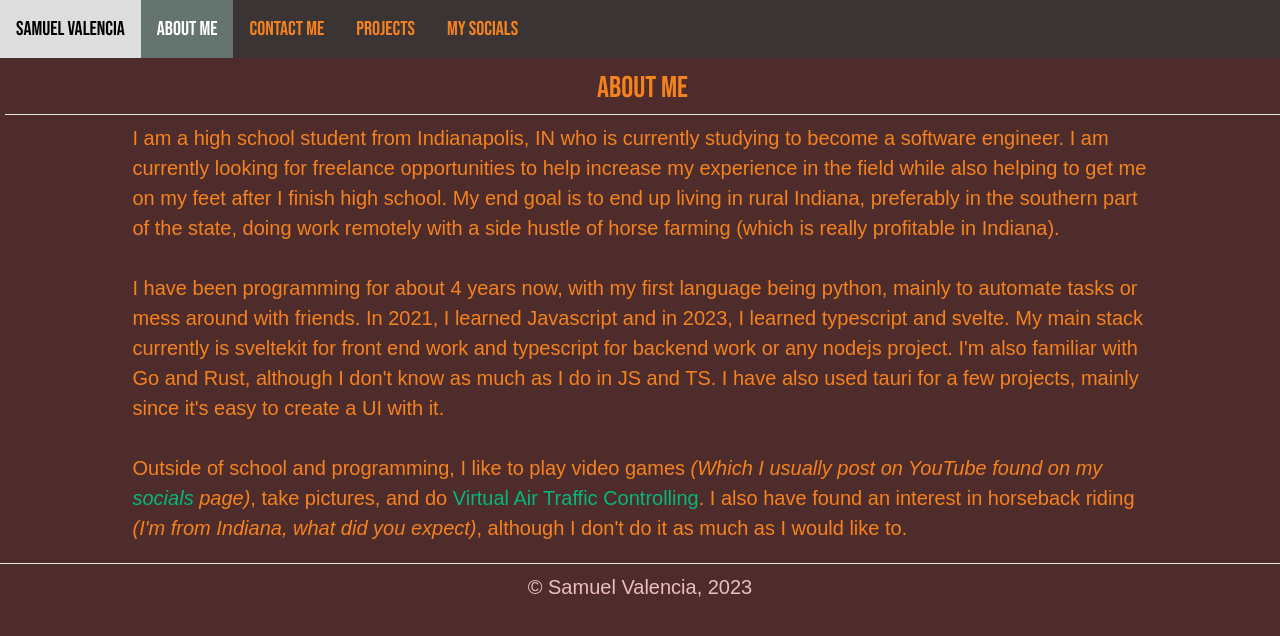
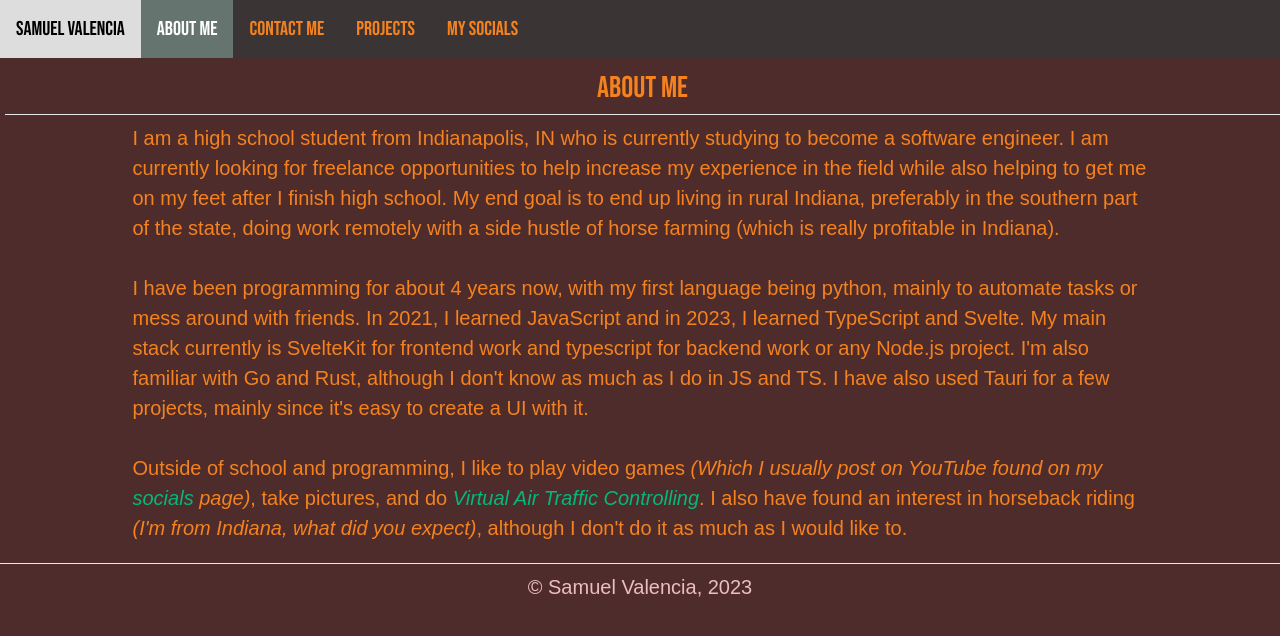
Before and after one commit to svalencia014/pws, a SvelteKit app: page /about in a window 1280 px wide. Shown: the top 636 px of the page. Built offline with nearby package versions, Linux system fonts and the light colour scheme; a web font is replaced by a local one.

Commit message:
fix some small stuff on about me

```diff
--- a/src/routes/+page.svelte
+++ b/src/routes/+page.svelte
@@ -13,7 +13,7 @@
 </div>
 <main>
   <p class="text-center py-5">
-    Student learning computer science, YouTube content creator, and Virtual Air Traffic Controller
+    Programmer, Content Creator, EAS/Radio Enthusiast, Alternative and Country enjoyer from Indianapolis, IN
   </p>
   <hr>
   <div class="links">
--- a/src/routes/about/+page.svelte
+++ b/src/routes/about/+page.svelte
@@ -19,13 +19,13 @@
     <br>
     <br>
     I have been programming for about 4 years now, with my first language being python, mainly to automate tasks or mess around
-    with friends. In 2021, I learned Javascript and in 2023, I learned typescript and svelte. My main stack currently is sveltekit
-    for front end work and typescript for backend work or any nodejs project. I'm also familiar with Go and Rust, although I don't
-    know as much as I do in JS and TS. I have also used tauri for a few projects, mainly since it's easy to create a UI with it.
+    with friends. In 2021, I learned JavaScript and in 2023, I learned TypeScript and Svelte. My main stack currently is SvelteKit
+    for frontend work and typescript for backend work or any Node.js project. I'm also familiar with Go and Rust, although I don't
+    know as much as I do in JS and TS. I have also used Tauri for a few projects, mainly since it's easy to create a UI with it.
     <br>
     <br>
     Outside of school and programming, I like to play video games <i>(Which I usually post on YouTube found on my <a href="/socials">socials</a> page)</i>,
-    take pictures, and do <a href="/vatsim">Virtual Air Traffic Controlling</a>. I also have found an interest in horseback riding
+    take pictures, and do <i><a href="/vatsim">Virtual Air Traffic Controlling</a></i>. I also have found an interest in horseback riding
     <i>(I'm from Indiana, what did you expect)</i>, although I don't do it as much as I would like to.
   </p>
 </main>
```
